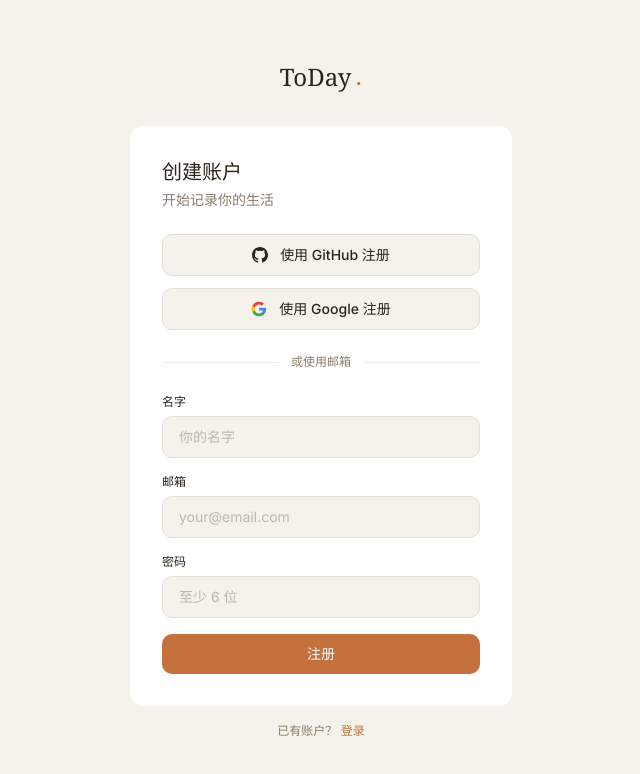
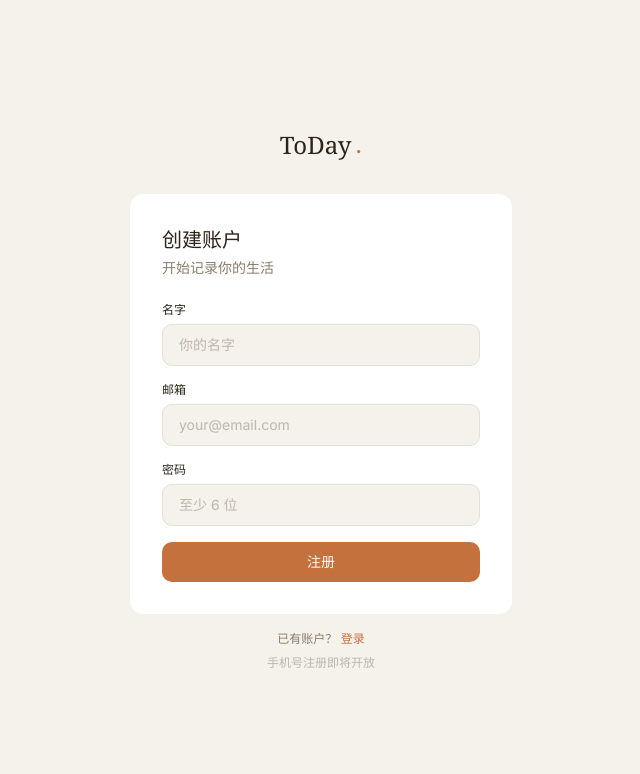
Before and after one commit to looanli08-hl/ToDay, a Next.js app in the folder web/: page /auth/register in a window 1280 px wide. Shown: the top 774 px of the page, without its empty margins (319-959 px from the left). Built offline with nearby package versions, Linux system fonts and the light colour scheme.

Commit message:
refactor: simplify register page, remove OAuth, redirect to verify

```diff
--- a/web/src/app/auth/register/page.tsx
+++ b/web/src/app/auth/register/page.tsx
@@ -34,26 +34,10 @@ export default function RegisterPage() {
         return;
       }
 
-      router.push("/dashboard");
-      router.refresh();
+      router.push(`/auth/verify?email=${encodeURIComponent(email)}`);
     } catch (err: unknown) {
       setError(err instanceof Error ? err.message : "注册失败");
       setLoading(false);
-    }
-  }
-
-  async function handleOAuth(provider: "github" | "google") {
-    try {
-      const supabase = createClient();
-      const { error } = await supabase.auth.signInWithOAuth({
-        provider,
-        options: {
-          redirectTo: `${window.location.origin}/auth/callback`,
-        },
-      });
-      if (error) setError(error.message);
-    } catch (err: unknown) {
-      setError(err instanceof Error ? err.message : "注册失败");
     }
   }
 
@@ -70,42 +54,6 @@ export default function RegisterPage() {
         <div className="rounded-xl bg-card border border-border/40 p-8">
           <h1 className="font-display text-xl text-foreground mb-1">创建账户</h1>
           <p className="text-sm text-muted-foreground mb-6">开始记录你的生活</p>
-
-          {/* OAuth Buttons */}
-          <div className="space-y-3 mb-6">
-            <button
-              onClick={() => handleOAuth("github")}
-              className="flex w-full items-center justify-center gap-3 rounded-lg border border-border bg-background px-4 py-2.5 text-sm font-medium text-foreground hover:bg-accent transition-colors"
-            >
-              <svg className="h-4 w-4" viewBox="0 0 24 24" fill="currentColor">
-                <path d="M12 0c-6.626 0-12 5.373-12 12 0 5.302 3.438 9.8 8.207 11.387.599.111.793-.261.793-.577v-2.234c-3.338.726-4.033-1.416-4.033-1.416-.546-1.387-1.333-1.756-1.333-1.756-1.089-.745.083-.729.083-.729 1.205.084 1.839 1.237 1.839 1.237 1.07 1.834 2.807 1.304 3.492.997.107-.775.418-1.305.762-1.604-2.665-.305-5.467-1.334-5.467-5.931 0-1.311.469-2.381 1.236-3.221-.124-.303-.535-1.524.117-3.176 0 0 1.008-.322 3.301 1.23.957-.266 1.983-.399 3.003-.404 1.02.005 2.047.138 3.006.404 2.291-1.552 3.297-1.23 3.297-1.23.653 1.653.242 2.874.118 3.176.77.84 1.235 1.911 1.235 3.221 0 4.609-2.807 5.624-5.479 5.921.43.372.823 1.102.823 2.222v3.293c0 .319.192.694.801.576 4.765-1.589 8.199-6.086 8.199-11.386 0-6.627-5.373-12-12-12z"/>
-              </svg>
-              使用 GitHub 注册
-            </button>
-
-            <button
-              onClick={() => handleOAuth("google")}
-              className="flex w-full items-center justify-center gap-3 rounded-lg border border-border bg-background px-4 py-2.5 text-sm font-medium text-foreground hover:bg-accent transition-colors"
-            >
-              <svg className="h-4 w-4" viewBox="0 0 24 24">
-                <path d="M22.56 12.25c0-.78-.07-1.53-.2-2.25H12v4.26h5.92a5.06 5.06 0 0 1-2.2 3.32v2.77h3.57c2.08-1.92 3.28-4.74 3.28-8.09z" fill="#4285F4"/>
-                <path d="M12 23c2.97 0 5.46-.98 7.28-2.66l-3.57-2.77c-.98.66-2.23 1.06-3.71 1.06-2.86 0-5.29-1.93-6.16-4.53H2.18v2.84C3.99 20.53 7.7 23 12 23z" fill="#34A853"/>
-                <path d="M5.84 14.09c-.22-.66-.35-1.36-.35-2.09s.13-1.43.35-2.09V7.07H2.18C1.43 8.55 1 10.22 1 12s.43 3.45 1.18 4.93l2.85-2.22.81-.62z" fill="#FBBC05"/>
-                <path d="M12 5.38c1.62 0 3.06.56 4.21 1.64l3.15-3.15C17.45 2.09 14.97 1 12 1 7.7 1 3.99 3.47 2.18 7.07l3.66 2.84c.87-2.6 3.3-4.53 6.16-4.53z" fill="#EA4335"/>
-              </svg>
-              使用 Google 注册
-            </button>
-          </div>
-
-          {/* Divider */}
-          <div className="relative mb-6">
-            <div className="absolute inset-0 flex items-center">
-              <div className="w-full border-t border-border/60" />
-            </div>
-            <div className="relative flex justify-center text-xs">
-              <span className="bg-card px-3 text-muted-foreground">或使用邮箱</span>
-            </div>
-          </div>
 
           {/* Email Form */}
           <form onSubmit={handleRegister} className="space-y-4">
@@ -158,12 +106,17 @@ export default function RegisterPage() {
           </form>
         </div>
 
-        <p className="text-center text-xs text-muted-foreground mt-4">
-          已有账户？{" "}
-          <Link href="/auth/login" className="text-primary font-medium hover:underline">
-            登录
-          </Link>
-        </p>
+        <div className="mt-4 space-y-2">
+          <p className="text-center text-xs text-muted-foreground">
+            已有账户？{" "}
+            <Link href="/auth/login" className="text-primary font-medium hover:underline">
+              登录
+            </Link>
+          </p>
+          <p className="text-center text-xs text-muted-foreground/50">
+            手机号注册即将开放
+          </p>
+        </div>
       </div>
     </div>
   );
```
